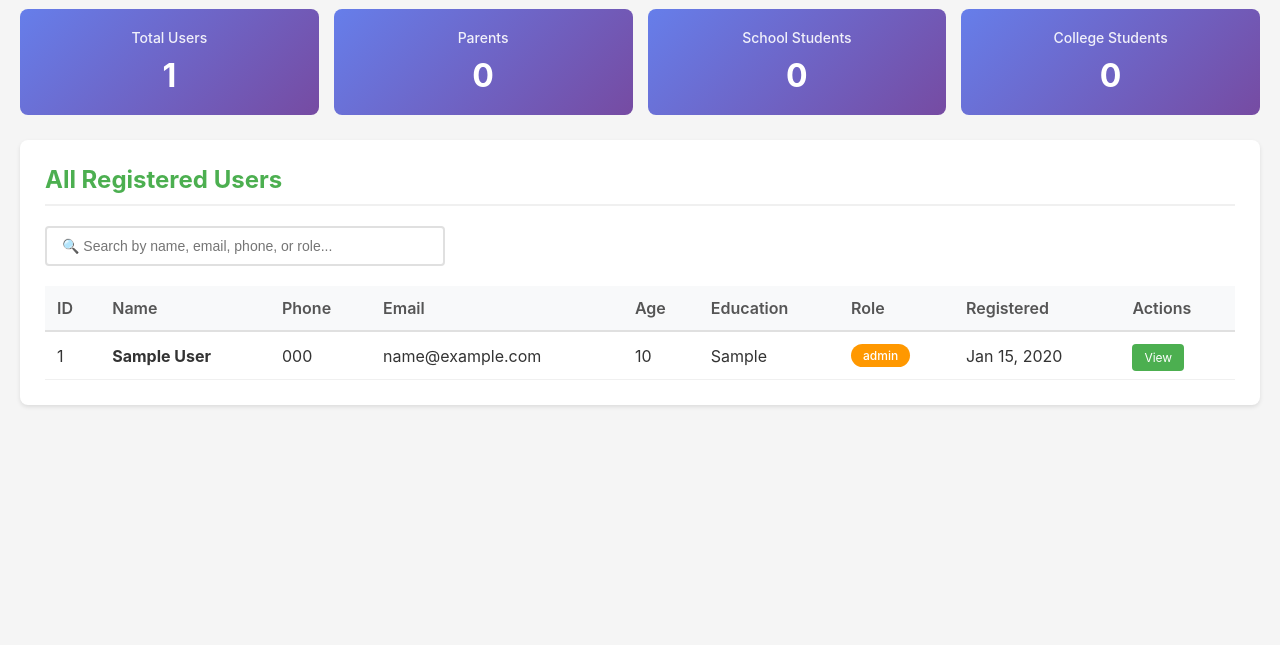
After one commit to ithotsstephen/careergin-survey, a PHP site: page /admin/view_users.php in a window 1280 px wide. The commit adds this page. Shown: the part 130-775 px from the top of the page. Run offline with PHP 8.4, Linux system fonts and the light colour scheme; the visitor is signed in with stand-in values (Sample User, id 1); tables that the repository leaves empty or names only in its code hold one stand-in row (values such as "Sample post").

Commit message:
After adding College

```diff
--- a/admin/dashboard.php
+++ b/admin/dashboard.php
@@ -165,6 +165,7 @@ body{font-family:Arial;margin:0;padding:0}
 
 <div class="menu">
 <h3>Quick Actions</h3>
+<a href="view_users.php">View Users</a>
 <a href="view_responses.php">View Responses</a>
 <a href="manage_questions.php">Manage Questions</a>
 <a href="export_data.php">Export Data</a>
--- /dev/null
+++ b/admin/view_users.php
@@ -0,0 +1,287 @@
+<?php
+include('../includes/db.php');
+if(!isset($_SESSION['admin'])){
+    header("Location: login.php");
+    exit;
+}
+
+// Get all users with their details
+$users = $conn->query("SELECT * FROM users ORDER BY id DESC");
+?>
+<!DOCTYPE html>
+<html>
+<head>
+<meta charset="UTF-8">
+<meta name="viewport" content="width=device-width, initial-scale=1.0">
+<title>View Users - Admin</title>
+<style>
+* { margin: 0; padding: 0; box-sizing: border-box; }
+body {
+    font-family: -apple-system, BlinkMacSystemFont, 'Segoe UI', Arial, sans-serif;
+    background: #f5f5f5;
+    color: #333;
+}
+.header {
+    background: #4CAF50;
+    color: white;
+    padding: 15px 20px;
+    display: flex;
+    justify-content: space-between;
+    align-items: center;
+    flex-wrap: wrap;
+}
+.header img { max-width: 100px; }
+.header h1 { font-size: 20px; }
+.menu {
+    display: flex;
+    gap: 10px;
+    flex-wrap: wrap;
+}
+.menu a {
+    padding: 8px 15px;
+    background: rgba(255,255,255,0.2);
+    color: white;
+    text-decoration: none;
+    border-radius: 4px;
+    font-size: 14px;
+}
+.menu a:hover { background: rgba(255,255,255,0.3); }
+.logout { background: #f44336 !important; }
+.logout:hover { background: #da190b !important; }
+.container {
+    max-width: 1400px;
+    margin: 30px auto;
+    padding: 0 20px;
+}
+.card {
+    background: white;
+    border-radius: 8px;
+    padding: 25px;
+    margin-bottom: 25px;
+    box-shadow: 0 2px 4px rgba(0,0,0,0.1);
+}
+.card h2 {
+    color: #4CAF50;
+    margin-bottom: 20px;
+    padding-bottom: 10px;
+    border-bottom: 2px solid #f0f0f0;
+}
+.stats {
+    display: grid;
+    grid-template-columns: repeat(auto-fit, minmax(200px, 1fr));
+    gap: 15px;
+    margin-bottom: 25px;
+}
+.stat-box {
+    background: linear-gradient(135deg, #667eea 0%, #764ba2 100%);
+    color: white;
+    padding: 20px;
+    border-radius: 8px;
+    text-align: center;
+}
+.stat-box h3 {
+    font-size: 14px;
+    font-weight: 500;
+    margin-bottom: 10px;
+    opacity: 0.9;
+}
+.stat-box p {
+    font-size: 32px;
+    font-weight: bold;
+}
+table {
+    width: 100%;
+    border-collapse: collapse;
+}
+thead {
+    background: #f8f9fa;
+}
+th {
+    text-align: left;
+    padding: 12px;
+    font-weight: 600;
+    color: #555;
+    border-bottom: 2px solid #e0e0e0;
+}
+td {
+    padding: 12px;
+    border-bottom: 1px solid #f0f0f0;
+}
+tr:hover {
+    background: #f8f9fa;
+}
+.badge {
+    display: inline-block;
+    padding: 4px 12px;
+    border-radius: 12px;
+    font-size: 12px;
+    font-weight: 500;
+    color: white;
+}
+.badge-parent { background: #FF9800; }
+.badge-school { background: #2196F3; }
+.badge-college { background: #9C27B0; }
+.btn {
+    padding: 6px 12px;
+    background: #4CAF50;
+    color: white;
+    text-decoration: none;
+    border-radius: 4px;
+    font-size: 12px;
+    border: none;
+    cursor: pointer;
+}
+.btn:hover { background: #45a049; }
+.btn-danger {
+    background: #f44336;
+}
+.btn-danger:hover { background: #da190b; }
+.search-box {
+    margin-bottom: 20px;
+}
+.search-box input {
+    width: 100%;
+    max-width: 400px;
+    padding: 10px 15px;
+    border: 2px solid #e0e0e0;
+    border-radius: 4px;
+    font-size: 14px;
+}
+.search-box input:focus {
+    outline: none;
+    border-color: #4CAF50;
+}
+@media (max-width: 768px) {
+    table {
+        font-size: 12px;
+    }
+    th, td {
+        padding: 8px;
+    }
+}
+</style>
+</head>
+<body>
+<div class="header">
+    <div>
+        <img src="https://careerg.in/assets/CareergLogo-BvzyUmlH.png" alt="CareerG">
+    </div>
+    <h1>User Management</h1>
+    <div class="menu">
+        <a href="dashboard.php">Dashboard</a>
+        <a href="view_responses.php">Responses</a>
+        <a href="manage_questions.php">Questions</a>
+        <a href="view_users.php">Users</a>
+        <a href="export_data.php">Export</a>
+        <a href="logout.php" class="logout">Logout</a>
+    </div>
+</div>
+
+<div class="container">
+    <?php
+    // Calculate statistics
+    $total_users = $users->num_rows;
+    $parent_count = $conn->query("SELECT COUNT(*) as count FROM users WHERE role='Parent'")->fetch_assoc()['count'];
+    $school_student_count = $conn->query("SELECT COUNT(*) as count FROM users WHERE role='School Student'")->fetch_assoc()['count'];
+    $college_student_count = $conn->query("SELECT COUNT(*) as count FROM users WHERE role='College Student'")->fetch_assoc()['count'];
+    ?>
+
+    <div class="stats">
+        <div class="stat-box">
+            <h3>Total Users</h3>
+            <p><?php echo $total_users; ?></p>
+        </div>
+        <div class="stat-box">
+            <h3>Parents</h3>
+            <p><?php echo $parent_count; ?></p>
+        </div>
+        <div class="stat-box">
+            <h3>School Students</h3>
+            <p><?php echo $school_student_count; ?></p>
+        </div>
+        <div class="stat-box">
+            <h3>College Students</h3>
+            <p><?php echo $college_student_count; ?></p>
+        </div>
+    </div>
+
+    <div class="card">
+        <h2>All Registered Users</h2>
+
+        <div class="search-box">
+            <input type="text" id="searchInput" placeholder="🔍 Search by name, email, phone, or role..." onkeyup="filterTable()">
+        </div>
+
+        <div style="overflow-x: auto;">
+            <table id="usersTable">
+                <thead>
+                    <tr>
+                        <th>ID</th>
+                        <th>Name</th>
+                        <th>Phone</th>
+                        <th>Email</th>
+                        <th>Age</th>
+                        <th>Education</th>
+                        <th>Role</th>
+                        <th>Registered</th>
+                        <th>Actions</th>
+                    </tr>
+                </thead>
+                <tbody>
+                    <?php
+                    // Reset the result pointer to iterate again
+                    $users->data_seek(0);
+
+                    if($total_users == 0) {
+                        echo '<tr><td colspan="9" style="text-align: center; padding: 40px; color: #999;">No users registered yet.</td></tr>';
+                    } else {
+                        while($user = $users->fetch_assoc()):
+                            $badge_class = 'badge-parent';
+                            if($user['role'] == 'School Student') $badge_class = 'badge-school';
+                            elseif($user['role'] == 'College Student') $badge_class = 'badge-college';
+
+                            // Format date if it exists
+                            $registered_date = isset($user['created_at']) ? date('M d, Y', strtotime($user['created_at'])) : 'N/A';
+                    ?>
+                    <tr>
+                        <td><?php echo $user['id']; ?></td>
+                        <td><strong><?php echo htmlspecialchars($user['name']); ?></strong></td>
+                        <td><?php echo htmlspecialchars($user['phone']); ?></td>
+                        <td><?php echo htmlspecialchars($user['email']); ?></td>
+                        <td><?php echo $user['age'] > 0 ? $user['age'] : 'N/A'; ?></td>
+                        <td><?php echo htmlspecialchars($user['education']); ?></td>
+                        <td><span class="badge <?php echo $badge_class; ?>"><?php echo htmlspecialchars($user['role']); ?></span></td>
+                        <td><?php echo $registered_date; ?></td>
+                        <td>
+                            <a href="view_responses.php?user_id=<?php echo $user['id']; ?>" class="btn" title="View Responses">View</a>
+                        </td>
+                    </tr>
+                    <?php endwhile; } ?>
+                </tbody>
+            </table>
+        </div>
+    </div>
+</div>
+
+<script>
+function filterTable() {
+    const input = document.getElementById('searchInput');
+    const filter = input.value.toLowerCase();
+    const table = document.getElementById('usersTable');
+    const rows = table.getElementsByTagName('tr');
+
+    for (let i = 1; i < rows.length; i++) {
+        const row = rows[i];
+        const text = row.textContent.toLowerCase();
+
+        if (text.includes(filter)) {
+            row.style.display = '';
+        } else {
+            row.style.display = 'none';
+        }
+    }
+}
+</script>
+
+</body>
+</html>
--- a/index.php
+++ b/index.php
@@ -97,8 +97,8 @@ h1 {
     <div class="logo">
         <img src="https://careerg.in/assets/CareergLogo-BvzyUmlH.png" alt="CareerG">
     </div>
-    <h1>Welcome to Our Survey</h1>
-    <p class="subtitle">Help us understand your career preferences and interests</p>
+    <h1>SCR Survey 2026</h1>
+    <p class="subtitle">Understand your Readiness. Shape Your Career Future</p>
     <a href="check.php" class="btn-start">Start Survey</a>
     <div class="features">
         <div class="feature">Takes only 2-3 minutes</div>
```
Also changed, not shown: admin/manage_questions.php (+13 -6 lines), user.php (+15 -9 lines).
